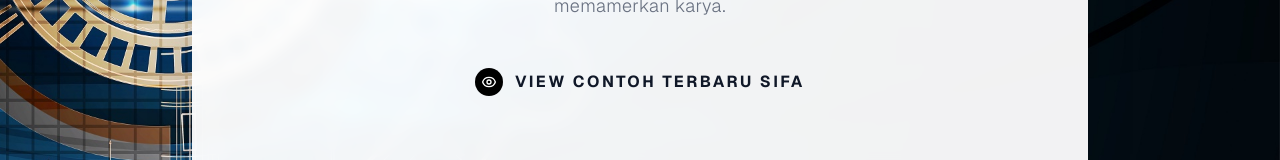
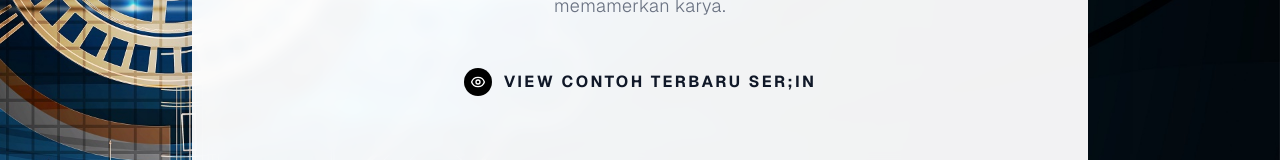
Before and after one commit to kimdaedan/showcase-frontend, a Next.js app: page / in a window 1280 px wide. Both pictures are taken after a click on the button "SKIP INTRO". Shown: the part 496-656 px from the top of the page. Built offline with nearby package versions, Linux system fonts and the light colour scheme.

Commit message:
View Baru

```diff
--- a/app/page.tsx
+++ b/app/page.tsx
@@ -71,7 +71,7 @@ export default function HomePage() {
                   <path strokeLinecap="round" strokeLinejoin="round" strokeWidth={2} d="M2.458 12C3.732 7.943 7.523 5 12 5c4.478 0 8.268 2.943 9.542 7-1.274 4.057-5.064 7-9.542 7-4.477 0-8.268-2.943-9.542-7z" />
                 </svg>
               </div>
-              <span>VIEW CONTOH terbaru sifa</span>
+              <span>VIEW CONTOH terbaru Ser;in</span>
             </Link>
           </div>
         </div>
```
